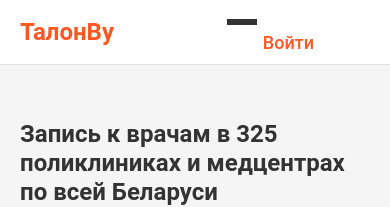
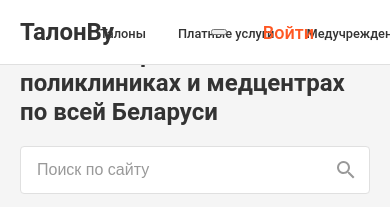
Before and after one commit to Dmitriy123654/TalonBy, an Angular app in the folder TalonByAngular/: page /main in a window 390 px wide. Shown: the top 207 px of the page. Built offline with nearby package versions, Linux system fonts and the light colour scheme.

Commit message:
need fix header

```diff
--- a/TalonByAngular/src/app/app.component.scss
+++ b/TalonByAngular/src/app/app.component.scss
@@ -1,13 +1,11 @@
 // @import "~@angular/material/prebuilt-themes/indigo-pink.css";
 :host {
-  display: flex;
-  flex-direction: column;
+  display: block;
   min-height: 100vh;
-  margin-top: 80px;
+}
 
-  router-outlet + * {
-    flex: 1;
-    background-color: var(--background-color);
-    padding: 20px 0;
-  }
+router-outlet + * {
+  padding-top: 80px; // Высота header
+  min-height: calc(100vh - 80px);
+  display: block;
 }
--- a/TalonByAngular/src/app/app.component.ts
+++ b/TalonByAngular/src/app/app.component.ts
@@ -35,8 +35,4 @@ export class AppComponent {
         // Дополнительная логика, если необходимо
       });
   }
-
-  isLoginOrRegisterPage(): boolean {
-    return this.excludedRoutes.includes(this.router.url);
-  }
 }
--- a/TalonByAngular/src/app/modules/header/header.component.scss
+++ b/TalonByAngular/src/app/modules/header/header.component.scss
@@ -9,7 +9,6 @@ header {
   background: #fff;
   border-bottom: 1px solid #E0E0E0;
   height: 80px;
-}
 
   .wrapper {
     max-width: 1200px;
@@ -19,6 +18,75 @@ header {
     display: flex;
     align-items: center;
     justify-content: space-between;
+  }
+
+  .logo {
+    font-size: 24px;
+    font-weight: bold;
+    text-decoration: none;
+    color: #333;
+  }
+
+  .menu {
+    display: flex;
+    gap: 30px;
+    margin: 0 auto;
+    padding: 0 20px;
+
+    a {
+      color: #333;
+      text-decoration: none;
+      font-size: 16px;
+
+      &:hover {
+        color: #FF5722;
+      }
+    }
+  }
+
+  .right {
+    display: flex;
+    align-items: center;
+    gap: 20px;
+  }
+
+  .burger-menu {
+    display: none;
+    cursor: pointer;
+    margin-left: 20px;
+
+    .burger-line {
+      width: 24px;
+      height: 2px;
+      background-color: #333;
+      margin: 6px 0;
+      transition: 0.3s;
+    }
+  }
+
+  @media (max-width: 950px) {
+    .menu {
+      display: none;
+    }
+
+    .burger-menu {
+      display: block;
+    }
+
+    &.menu-open {
+      .burger-line {
+        &:first-child {
+          transform: rotate(45deg) translate(5px, 5px);
+        }
+        &:nth-child(2) {
+          opacity: 0;
+        }
+        &:last-child {
+          transform: rotate(-45deg) translate(5px, -5px);
+        }
+      }
+    }
+  }
 }
 
 .logo {
@@ -109,29 +177,6 @@ header {
   }
 }
 
-.burger-menu {
-  display: none;
-  flex-direction: column;
-  justify-content: space-between;
-  width: 30px;
-  height: 20px;
-  background: none;
-  border: none;
-  cursor: pointer;
-  padding: 0;
-  z-index: 1001;
-  position: fixed;
-  right: 20px;
-
-  span {
-    display: block;
-    width: 100%;
-    height: 2px;
-    background-color: #333;
-    transition: all 0.3s ease;
-  }
-}
-
 .mobile-menu {
   display: none;
   position: fixed;
@@ -188,46 +233,6 @@ header {
   }
 }
 
-@media (max-width: 950px) {
-  .menu-container {
-    display: none !important;
-  }
-
-  .header-menu {
-    display: none !important;
-  }
-
-  .wrapper {
-    justify-content: space-between;
-  }
-
-  .burger-menu {
-    display: block;
-    position: relative;
-    z-index: 1001;
-  }
-
-  .mobile-menu {
-    display: none;
-
-    &.active {
-      display: block;
-      transform: translateY(0);
-
-      ul {
-        opacity: 1;
-        visibility: visible;
-      }
-    }
-  }
-
-  .right {
-    .login-link {
-      margin-right: 40px;
-    }
-  }
-}
-
 @media (max-width: 768px) {
   header {
     height: 64px;
--- a/TalonByAngular/src/app/modules/order/doctor-selection/doctor-selection.component.html
+++ b/TalonByAngular/src/app/modules/order/doctor-selection/doctor-selection.component.html
@@ -1,4 +1,4 @@
-<div class="speciality-page">
+<div class="doctor-selection-page">
   <!-- Мобильное меню -->
   <div class="mobile-details" *ngIf="isMobile">
     <div class="mobile-header" (click)="toggleDetails()">
```
Lines whose indentation alone changed are shown as unchanged.
